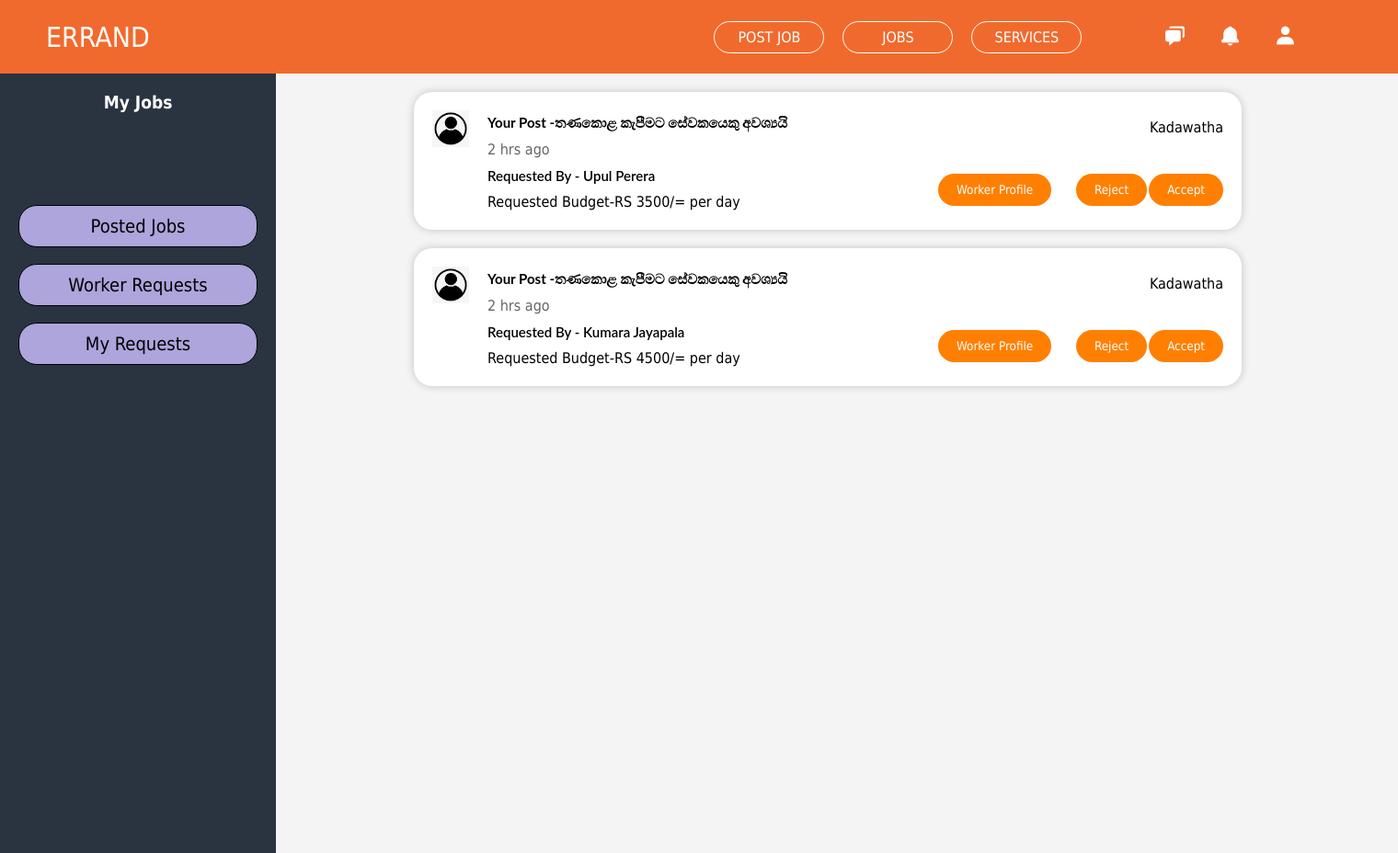
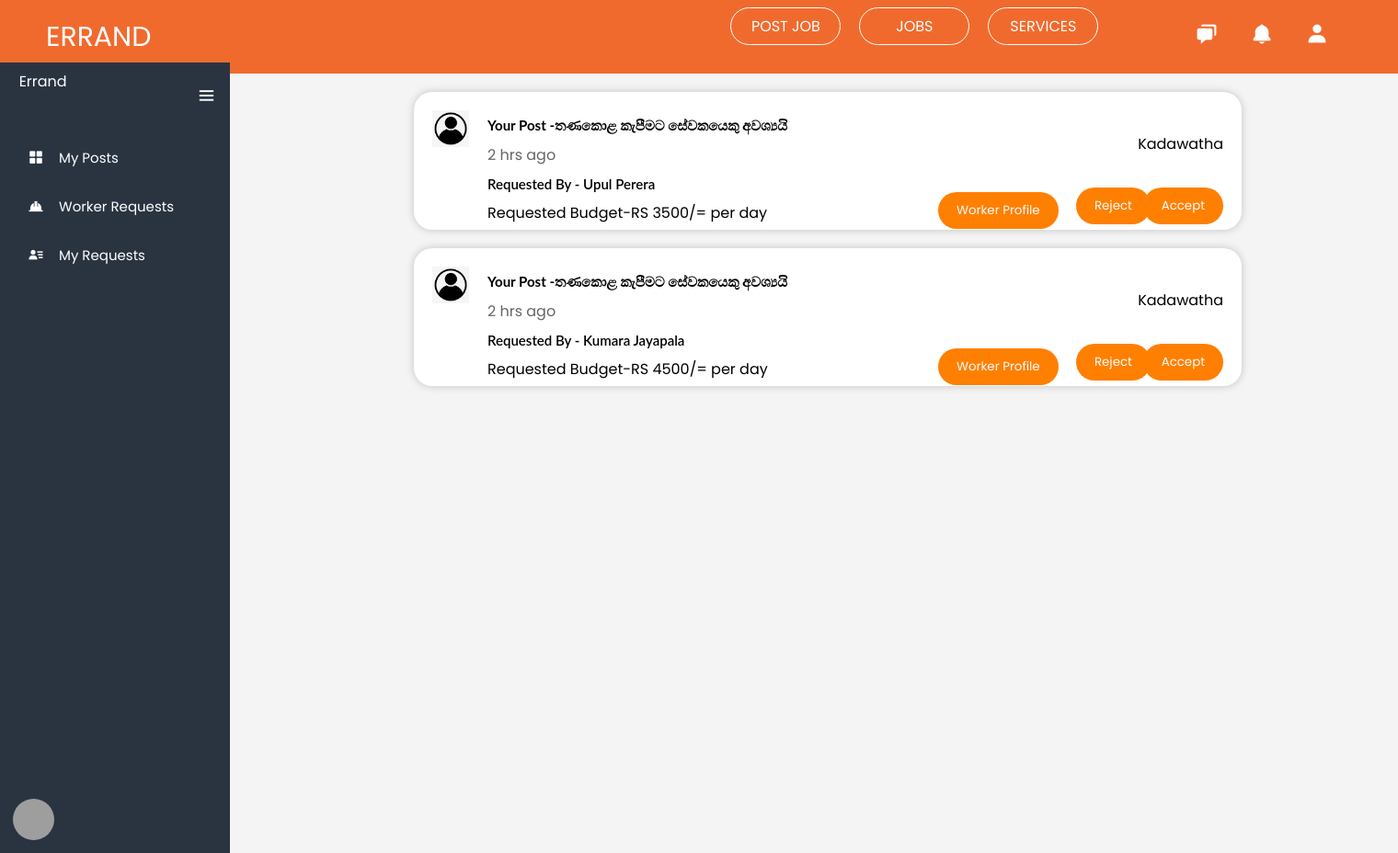
Before and after one commit to rlakmal/Errand_Test, a PHP site: the page made by app/views/employer/postedjobsrequest.view.php in a window 1520 px wide. Shown: the whole page at 92% size. Run offline with PHP 8.4, Linux system fonts and the light colour scheme; the template is opened without the code that fills it, so the values that code supplies are empty; the visitor is signed in with stand-in values (Sample User, id 1); some libraries are stand-ins or nearby versions; grey boxes are pictures that could not be loaded.

Commit message:
side bar changes

```diff
--- a/app/views/employer/myjob.view.php
+++ b/app/views/employer/myjob.view.php
@@ -13,7 +13,7 @@
 <body>
 
     <?php include 'employernav.php' ?>
-    <?php include 'jobnav.php' ?>
+    <?php include 'myjobsidebar.php' ?>
     <div class="set-margin" id="set-marginid">
         <?php
         if (is_array($data)) {
@@ -96,6 +96,8 @@
     <div id="overlay1" class="overlay"></div>
     <script src="<?= ROOT ?>/assets/js/employer/editpost.js"></script>
 
+
+
 </body>
 
 </html>
--- /dev/null
+++ b/app/views/employer/myjobsidebar.php
@@ -0,0 +1,87 @@
+<!DOCTYPE html>
+<html lang="en">
+
+<head>
+    <meta charset="UTF-8">
+    <meta name="viewport" content="width=device-width, initial-scale=1.0">
+    <link rel="stylesheet" href="<?= ROOT ?>/assets/css/employer/myjobsidebar.css">
+    <title>Document</title>
+</head>
+
+<body>
+    <div class="sidebar">
+        <div class="logo_details">
+            <div class="logo_icon">Errand</div>
+            <i class="bx bx-menu" id="btn"></i>
+        </div>
+        <ul class="nav-list">
+            <li>
+                <a href="<?= ROOT ?>/employer/myjob">
+                    <i class="bx bxs-grid-alt"></i>
+                    <span class="link_name">My Posts</span>
+                </a>
+                <span class="tooltip">My Posts</span>
+            </li>
+            <li>
+                <a href="<?= ROOT ?>/employer/postedjobsrequest">
+                    <i class="bx bxs-hard-hat"></i>
+                    <span class="link_name">Worker Requests</span>
+                </a>
+                <span class="tooltip">Worker Requests</span>
+            </li>
+            <li>
+                <a href="<?= ROOT ?>/employer/myworkerreq">
+                    <i class="bx bxs-user-detail"></i>
+                    <span class="link_name">My Requests</span>
+                </a>
+                <span class="tooltip">My Requests</span>
+            </li>
+            <!-- <li>
+                <a href="<?= ROOT ?>/admin/admincrew">
+                    <i class="bx bxs-group"></i>
+                    <span class="link_name">Admin Crew</span>
+                </a>
+                <span class="tooltip">Admin Crew</span>
+            </li>
+            <li>
+                <a href="<?= ROOT ?>/admin/adnotification2">
+                    <i class="bx bxs-bell-plus"></i>
+                    <span class="link_name">Notifications</span>
+                </a>
+                <span class="tooltip">Notifications</span>
+            </li>
+            <li>
+                <a href="<?= ROOT ?>/admin/adreports">
+                    <i class="bx bxs-report"></i>
+                    <span class="link_name">Reports</span>
+                </a>
+                <span class="tooltip">Reports</span>
+            </li>
+            <li>
+                <a href="#">
+                    <i class="bx bxs-user-circle"></i>
+                    <span class="link_name">Profile</span>
+                </a>
+                <span class="tooltip">Profile</span>
+            </li> -->
+
+            <li class="profile">
+                <div class="profile_details">
+                    <img src="<?= ROOT ?>/assets/images/profileImages/<?php echo $_SESSION['USER']->profile_image ?>" alt="profile image">
+                    <div class="profile_content">
+                        <div class="name"><?php echo $_SESSION['USER']->name ?></div>
+                    </div>
+                </div>
+                <a href="<?= ROOT ?>/home/signout">
+                    <i class="bx bx-log-out" id="log_out"></i>
+                    <span class="link_name">Logout</span>
+                </a>
+                <span class="tooltip">logOut</span>
+
+            </li>
+        </ul>
+    </div>
+</body>
+<script src="<?= ROOT ?>/assets/js/script-bar.js"></script>
+
+</html>
--- a/app/views/employer/myworkerreq.view.php
+++ b/app/views/employer/myworkerreq.view.php
@@ -13,7 +13,7 @@
 
 <body>
     <?php include 'employernav.php' ?>
-    <?php include 'jobnav.php' ?>
+    <?php include 'myjobsidebar.php' ?>
     <diV class="set_margin">
         <?php
         if (is_array($data)) {
--- a/app/views/employer/postedjobsrequest.view.php
+++ b/app/views/employer/postedjobsrequest.view.php
@@ -1,15 +1,18 @@
 <!DOCTYPE html>
 <html lang="en">
+
 <head>
     <meta charset="UTF-8">
     <meta name="viewport" content="width=helo, initial-scale=1.0">
     <title>Document</title>
 </head>
+
 <body>
-<?php include 'employernav.php'?>
-<?php include 'jobnav.php'?>
-<?php include 'workerrequest.php'?>
-<?php include 'workerrequest2.php'?>
+    <?php include 'employernav.php' ?>
+    <?php include 'myjobsidebar.php' ?>
+    <?php include 'workerrequest.php' ?>
+    <?php include 'workerrequest2.php' ?>
 
 </body>
+
 </html>
--- a/app/views/worker/requestjob.view.php
+++ b/app/views/worker/requestjob.view.php
@@ -11,7 +11,7 @@
   <?php include 'workerfilter.php' ?>
   <style>
     .main-container4 {
-      margin-left: 450px;
+      margin-left: 30%;
       min-width: 900px;
       max-width: 500px;
       margin-top: 120px;
```
Also changed, not shown: public/assets/css/employer/myjobsidebar.css (added), public/assets/js/script-bar.js.
